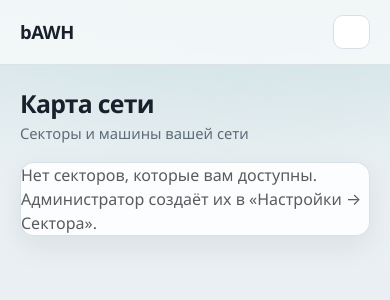
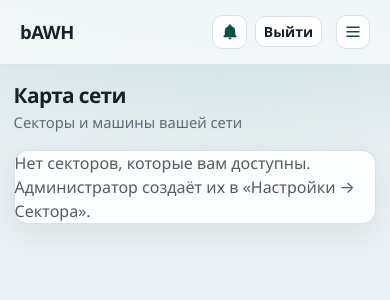
Before and after one commit to blazerity/admin-webhelper, a Flask app: page / in a window 390 px wide. Shown: the top 300 px of the page. Run offline with Flask 3, Linux system fonts and the light colour scheme; the visitor is signed in with stand-in values (Sample User, id 1); data comes from the database, SQL or seed files in the repository; data that the repository does not hold is empty; some libraries are stand-ins or nearby versions.

Commit message:
fix(ui): адаптив mid-band/RDP и иконка меню v1.6.1
Пустая кнопка гамбургера на ≤991px (в т.ч. 760×1417 через Windows App)
чинится SVG-иконкой вместо Bootstrap navbar-toggler без .navbar.
Колокольчик и выход вынесены из collapse; карта/настройки/карточки
плотнее на узких и средних ширинах.

Co-authored-by: blazerity <blazerity@users.noreply.github.com>

```diff
--- a/app/static/css/app.css
+++ b/app/static/css/app.css
@@ -29,6 +29,7 @@
 html,
 body {
   min-height: 100%;
+  overflow-x: clip;
 }
 
 body {
@@ -57,6 +58,7 @@ code {
 
 .app-shell {
   min-height: 100vh;
+  overflow-x: clip;
 }
 
 .app-topbar {
@@ -75,16 +77,18 @@ code {
   padding: 0.75rem 1.25rem;
   display: flex;
   align-items: center;
-  gap: 1rem;
+  gap: 0.65rem 0.85rem;
   flex-wrap: wrap;
 }
 
 .app-brand {
+  order: 1;
   font-weight: 700;
   font-size: 1.15rem;
   letter-spacing: -0.02em;
   color: var(--ink);
   text-decoration: none;
+  min-width: 0;
 }
 
 .app-brand:hover {
@@ -92,21 +96,101 @@ code {
 }
 
 .app-nav-toggle {
-  margin-left: auto;
+  order: 3;
+  display: inline-flex;
+  align-items: center;
+  justify-content: center;
+  width: 2.15rem;
+  height: 2.15rem;
+  margin: 0;
+  padding: 0;
   border: 1px solid var(--line);
   border-radius: 10px;
-  padding: 0.4rem 0.55rem;
   background: var(--surface-solid);
-}
-
-.app-nav-toggle .navbar-toggler-icon {
-  filter: invert(0.35);
-  width: 1.1rem;
-  height: 1.1rem;
+  color: var(--accent-ink);
+  cursor: pointer;
+}
+
+.app-nav-toggle:hover,
+.app-nav-toggle[aria-expanded="true"] {
+  background: var(--accent-soft);
+  border-color: #b7ddd7;
+  color: var(--accent);
+}
+
+.app-nav-toggle-icon {
+  display: block;
 }
 
 .app-nav-collapse {
+  order: 4;
+  flex: 1 1 100%;
   width: 100%;
+}
+
+.app-user {
+  order: 2;
+  display: flex;
+  align-items: center;
+  gap: 0.5rem;
+  margin-left: auto;
+}
+
+.app-nav {
+  display: flex;
+  flex-direction: column;
+  gap: 0.25rem;
+  margin: 0.35rem 0 0;
+  padding: 0.35rem 0 0.15rem;
+  border-top: 1px solid rgba(215, 224, 231, 0.95);
+}
+
+.app-nav-link {
+  display: flex;
+  align-items: center;
+  min-height: 2.5rem;
+  padding: 0.55rem 0.9rem;
+  border-radius: 10px;
+  color: var(--muted);
+  text-decoration: none;
+  font-weight: 600;
+  font-size: 0.95rem;
+}
+
+.app-nav-link:hover {
+  background: rgba(15, 118, 110, 0.08);
+  color: var(--accent-ink);
+}
+
+.app-nav-link.active {
+  background: var(--accent);
+  color: #fff;
+}
+
+.app-nav-link.active:hover {
+  color: #fff;
+  background: #0d6b64;
+}
+
+.app-user-name {
+  color: var(--muted);
+  font-size: 0.9rem;
+  font-weight: 500;
+  max-width: 9rem;
+  overflow: hidden;
+  text-overflow: ellipsis;
+  white-space: nowrap;
+}
+
+@media (max-width: 991.98px) {
+  .app-topbar-inner {
+    flex-wrap: wrap;
+    row-gap: 0;
+  }
+
+  .app-user-name {
+    display: none;
+  }
 }
 
 @media (min-width: 992px) {
@@ -115,72 +199,34 @@ code {
   }
 
   .app-nav-collapse {
+    order: 2;
     display: flex !important;
     align-items: center;
-    justify-content: space-between;
-    gap: 1rem;
     width: auto;
-    flex: 1;
-  }
+    flex: 1 1 auto;
   }
 
   .app-nav {
-  display: flex;
+    flex-direction: row;
     flex-wrap: wrap;
     gap: 0.35rem;
-  margin: 0.35rem 0 0;
-}
-
-@media (min-width: 992px) {
-  .app-nav {
-    margin: 0;
-  }
+    margin: 0;
+    padding: 0;
+    border-top: 0;
   }
 
   .app-nav-link {
     display: inline-flex;
-  align-items: center;
+    min-height: 0;
     padding: 0.45rem 0.8rem;
     border-radius: 999px;
-  color: var(--muted);
-  text-decoration: none;
-  font-weight: 600;
     font-size: 0.92rem;
   }
 
-.app-nav-link:hover {
-  background: rgba(15, 118, 110, 0.08);
-  color: var(--accent-ink);
-}
-
-.app-nav-link.active {
-  background: var(--accent);
-  color: #fff;
-}
-
-.app-nav-link.active:hover {
-  color: #fff;
-  background: #0d6b64;
-}
-
   .app-user {
-  display: flex;
-  align-items: center;
-  gap: 0.65rem;
-  margin-top: 0.5rem;
-}
-
-@media (min-width: 992px) {
-  .app-user {
-    margin-top: 0;
+    order: 3;
     margin-left: auto;
   }
-}
-
-.app-user-name {
-  color: var(--muted);
-  font-size: 0.9rem;
-  font-weight: 500;
 }
 
 .app-main {
@@ -2173,9 +2270,65 @@ code {
   padding-top: 1rem;
 }
 
-@media (max-width: 640px) {
+@media (max-width: 800px) {
   .map-refresh-controls {
     justify-content: flex-start;
     width: 100%;
   }
-}
+
+  .page-header {
+    flex-direction: column;
+    align-items: stretch;
+  }
+
+  .page-title {
+    font-size: 1.3rem;
+  }
+}
+
+@media (max-width: 700px) {
+  .map-bulk-actions {
+    margin-left: 0;
+    width: 100%;
+  }
+
+  .map-bulk-actions .btn {
+    flex: 1 1 auto;
+  }
+
+  .meta-list {
+    grid-template-columns: 1fr;
+    gap: 0.2rem 0;
+  }
+
+  .meta-list dt {
+    margin-top: 0.35rem;
+  }
+
+  .meta-list dt:first-child {
+    margin-top: 0;
+  }
+
+  .app-pagination .pagination {
+    flex-wrap: wrap;
+    row-gap: 0.25rem;
+  }
+
+  .terminal-form {
+    flex-wrap: wrap;
+  }
+
+  .terminal-form input {
+    flex: 1 1 100%;
+  }
+}
+
+@media (max-width: 640px) {
+  .device-portrait {
+    max-width: 100%;
+  }
+
+  .app-main {
+    padding: 1.1rem 0.85rem 2.5rem;
+  }
+}
--- a/app/templates/base.html
+++ b/app/templates/base.html
@@ -14,8 +14,11 @@
       <div class="app-topbar-inner">
         <a class="app-brand" href="{{ url_for('devices.map') }}">{{ app_name }}</a>
         {% if current_user.is_authenticated %}
-        <button class="navbar-toggler app-nav-toggle" type="button" data-bs-toggle="collapse" data-bs-target="#app-nav" aria-controls="app-nav" aria-expanded="false" aria-label="Меню">
-          <span class="navbar-toggler-icon"></span>
+        {# SVG-иконка вместо Bootstrap navbar-toggler-icon: без родителя .navbar CSS-переменная фона пустая. #}
+        <button class="app-nav-toggle" type="button" data-bs-toggle="collapse" data-bs-target="#app-nav" aria-controls="app-nav" aria-expanded="false" aria-label="Меню">
+          <svg class="app-nav-toggle-icon" viewBox="0 0 24 24" width="18" height="18" aria-hidden="true">
+            <path fill="currentColor" d="M4 6.5h16a1 1 0 0 0 0-2H4a1 1 0 0 0 0 2Zm0 6h16a1 1 0 0 0 0-2H4a1 1 0 0 0 0 2Zm0 6h16a1 1 0 0 0 0-2H4a1 1 0 0 0 0 2Z"/>
+          </svg>
         </button>
         <div class="collapse app-nav-collapse" id="app-nav">
           <nav class="app-nav" aria-label="Основное меню">
@@ -35,6 +38,7 @@
             {% endif %}
             <a class="app-nav-link{% if settings_active %} active{% endif %}" href="{{ url_for('sectors.list_sectors') }}">Настройки</a>
           </nav>
+        </div>
         <div class="app-user">
           <div
             class="app-notifications"
@@ -72,7 +76,6 @@
             <button class="btn btn-sm btn-ghost" type="submit">Выйти</button>
           </form>
         </div>
-        </div>
         {% endif %}
       </div>
     </header>
```
Also changed, not shown: other parts of app/static/css/app.css (+54 -3 lines), docs/ARCHITECTURE.md (+3 -3 lines), docs/UI_GUIDEBOOK.md (+9 -6 lines), README.md, 1 other file. Lines whose indentation alone changed are shown as unchanged.
